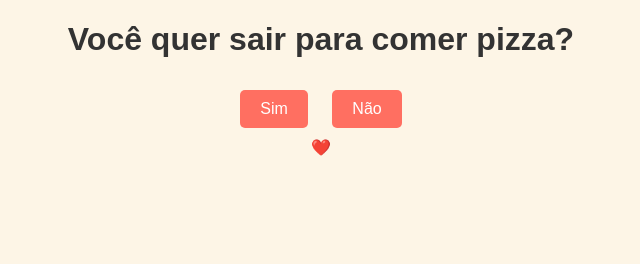
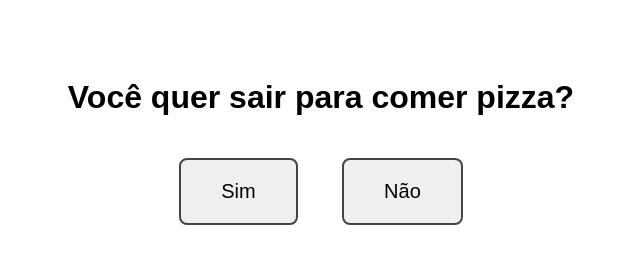
Before and after one commit to Wassilkoski/convite-interativo, a plain HTML site: page index.html in a window 1280 px wide. Shown: the whole page, without its empty margins (319-959 px from the left). Drawn offline with Linux system fonts and the light colour scheme.

Commit message:
Update styles.css

```diff
--- a/styles.css
+++ b/styles.css
@@ -1,36 +1,57 @@
 body {
-  font-family: Arial, sans-serif;
-  text-align: center;
-  background-color: #fdf5e6;
-  margin: 0;
-  padding: 0;
+    font-family: Arial, sans-serif;
+    text-align: center;
+    padding: 50px;
 }
 
-.invitation {
-  margin-top: 100px;
+.btn {
+    padding: 20px 40px;
+    font-size: 20px;
+    margin: 20px;
+    cursor: pointer;
+    border: 2px solid #444;
+    border-radius: 8px;
+    transition: all 0.3s;
 }
 
-h1 {
-  font-size: 2rem;
-  color: #333;
+.btn:hover {
+    background-color: #f0f0f0;
 }
 
-button {
-  font-size: 1rem;
-  margin: 10px;
-  padding: 10px 20px;
-  cursor: pointer;
-  border: none;
-  border-radius: 5px;
-  background-color: #ff6f61;
-  color: #fff;
-  transition: transform 0.3s ease, background-color 0.3s ease;
+.heart {
+    font-size: 60px;
+    color: red;
+    display: none;
+    animation: pulse 1s infinite;
 }
 
-button:hover {
-  background-color: #ff5a4d;
+/* Animação do coração pulsante */
+@keyframes pulse {
+    0% {
+        transform: scale(1);
+    }
+    50% {
+        transform: scale(1.2);
+    }
+    100% {
+        transform: scale(1);
+    }
 }
 
-button:active {
-  transform: scale(0.95);
+/* Animação do botão "Não" se movendo */
+@keyframes moveButton {
+    0% {
+        transform: translateX(0);
+    }
+    50% {
+        transform: translateX(20px);
+    }
+    100% {
+        transform: translateX(0);
+    }
 }
+
+/* Estilo para o botão "Não" quando se move */
+.move {
+    animation: moveButton 0.5s ease-in-out;
+}
```
